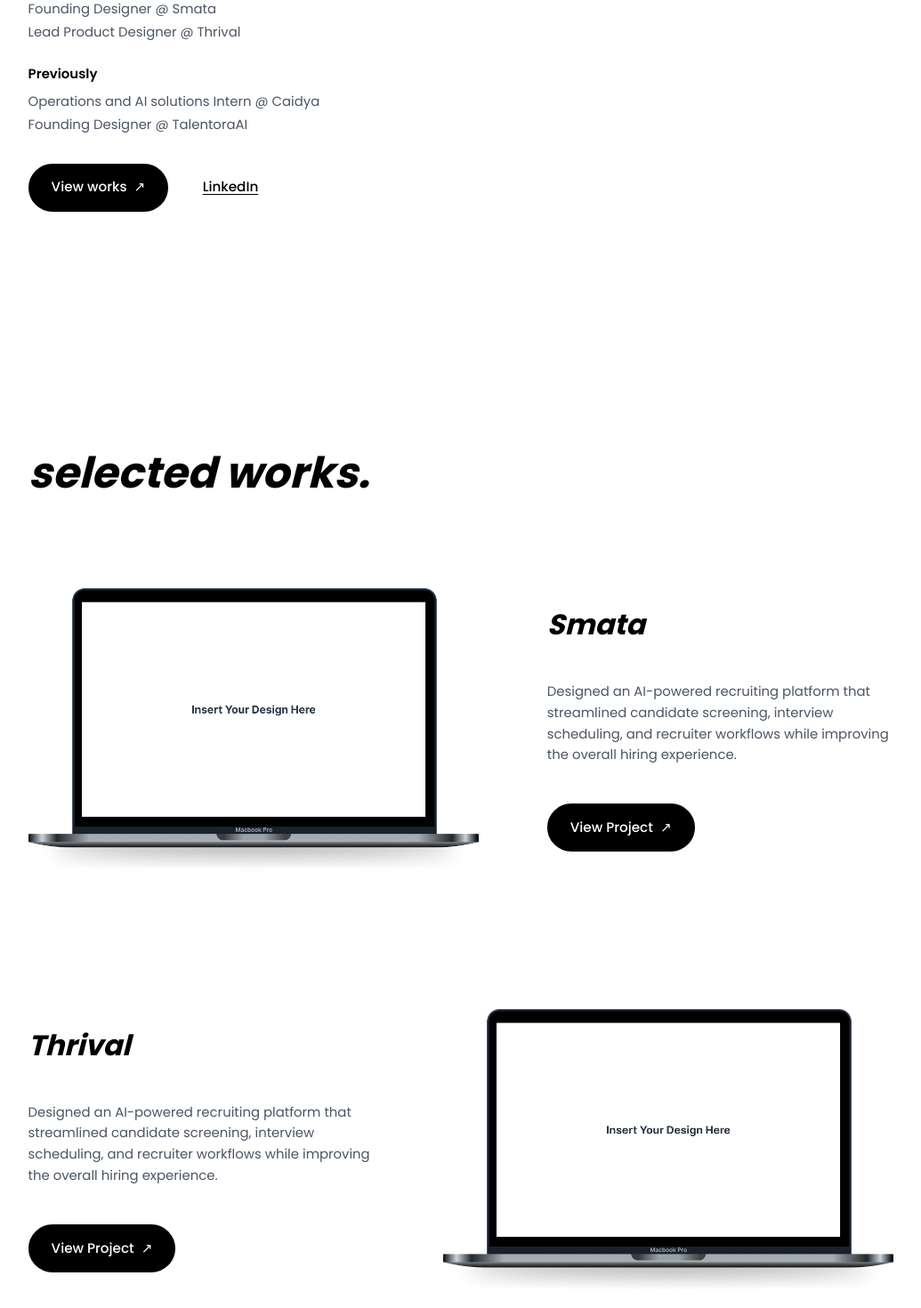
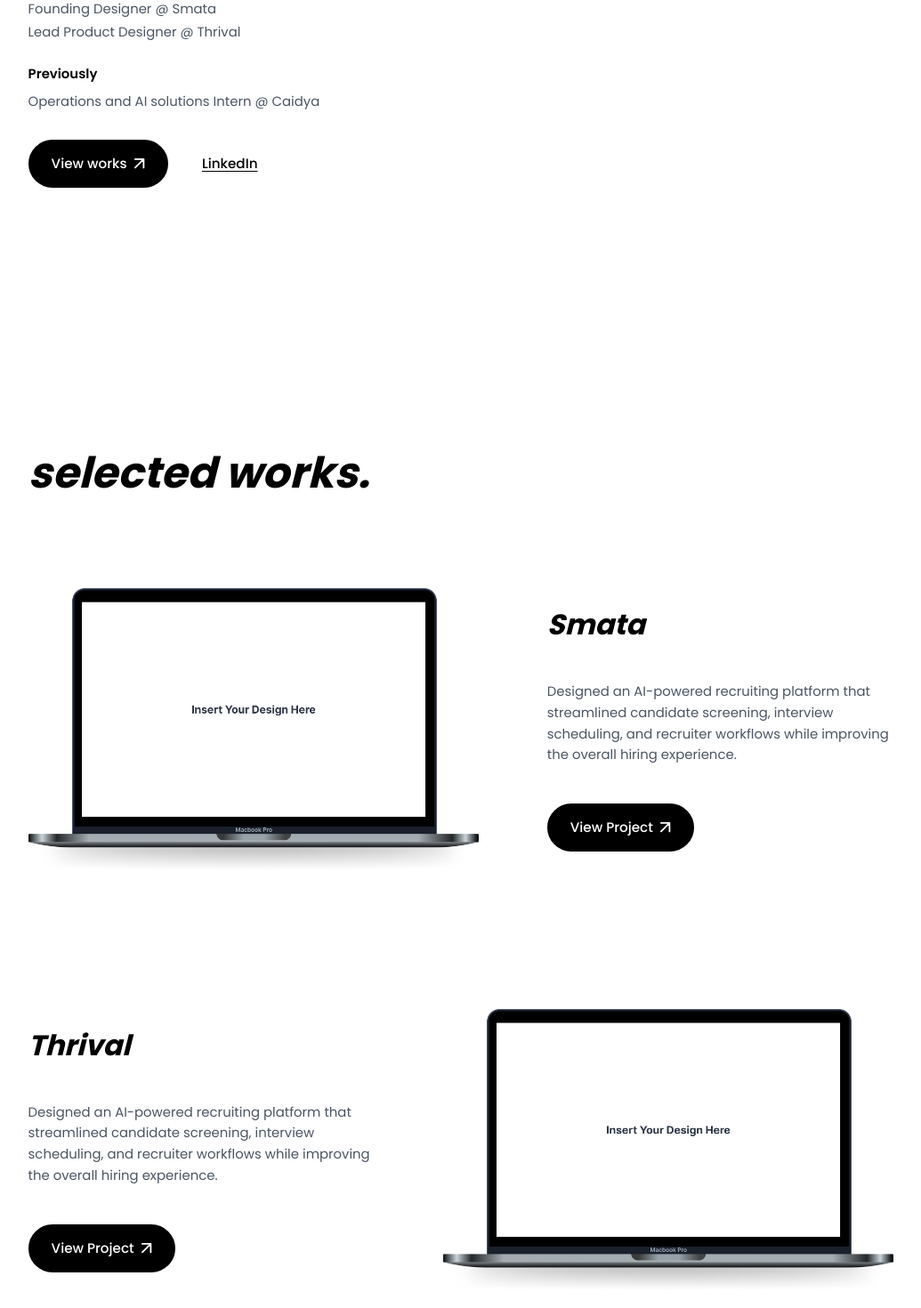
Before and after one commit to rchen0714/design-portfolio, a Next.js app: page / in a window 1280 px wide. Shown: the part 360-1830 px from the top of the page at 89% size, without its empty margins (122-1157 px from the left). Built offline with nearby package versions, Linux system fonts and the light colour scheme.

Commit message:
changes to formatting

```diff
--- a/src/app/globals.css
+++ b/src/app/globals.css
@@ -214,6 +214,12 @@ img {
   font-weight: 500;
 }
 
+.button-arrow {
+  width: 0.75rem;
+  height: 0.75rem;
+  flex-shrink: 0;
+}
+
 .hero-cta-button:hover,
 .work-card-button:hover {
   opacity: 0.85;
@@ -346,6 +352,10 @@ img {
     flex: none;
     width: 100%;
     max-width: none;
+  }
+
+  .work-card-media {
+    order: -1;
   }
 
   .work-card-content {
--- a/src/app/page.tsx
+++ b/src/app/page.tsx
@@ -43,14 +43,20 @@ export default function Home() {
               <div className="hero-experience-group">
                 <p className="hero-experience-label">Previously</p>
                 <p>Operations and AI solutions Intern @ <a href="" target="_blank" rel="noopener noreferrer">Caidya</a></p>
-                <p>Founding Designer @ <a href="" target="_blank" rel="noopener noreferrer">TalentoraAI</a></p>
               </div>
             </div>
 
             <div className="hero-cta">
               <a href="#selected-works" className="hero-cta-button">
                 View works
-                <span aria-hidden="true">↗</span>
+                <Image
+                  src="/thrival/right-arrow-icon.svg"
+                  alt=""
+                  width={12}
+                  height={12}
+                  className="button-arrow"
+                  aria-hidden="true"
+                />
               </a>
               <a
                 href="https://www.linkedin.com/in/rchen0714"
@@ -77,7 +83,14 @@ export default function Home() {
                 <p>Designed an AI-powered recruiting platform that streamlined candidate screening, interview scheduling, and recruiter workflows while improving the overall hiring experience.</p>
                 <Link href="/work/smata" className="work-card-button">
                   View Project
-                  <span aria-hidden="true">↗</span>
+                  <Image
+                    src="/thrival/right-arrow-icon.svg"
+                    alt=""
+                    width={12}
+                    height={12}
+                    className="button-arrow"
+                    aria-hidden="true"
+                  />
                 </Link>
               </div>
               <div className="work-card-media">
@@ -96,7 +109,14 @@ export default function Home() {
                 <p>Designed an AI-powered recruiting platform that streamlined candidate screening, interview scheduling, and recruiter workflows while improving the overall hiring experience.</p>
                 <Link href="/work/thrival" className="work-card-button">
                   View Project
-                  <span aria-hidden="true">↗</span>
+                  <Image
+                    src="/thrival/right-arrow-icon.svg"
+                    alt=""
+                    width={12}
+                    height={12}
+                    className="button-arrow"
+                    aria-hidden="true"
+                  />
                 </Link>
               </div>
               <div className="work-card-media">
@@ -123,7 +143,14 @@ export default function Home() {
                 <p>Designed an AI-powered recruiting platform that streamlined candidate screening, interview scheduling, and recruiter workflows while improving the overall hiring experience.</p>
                 <Link href="/work/talentora-ai" className="work-card-button">
                   View Project
-                  <span aria-hidden="true">↗</span>
+                  <Image
+                    src="/thrival/right-arrow-icon.svg"
+                    alt=""
+                    width={12}
+                    height={12}
+                    className="button-arrow"
+                    aria-hidden="true"
+                  />
                 </Link>
               </div>
             </article> */}
@@ -143,7 +170,14 @@ export default function Home() {
                 <p>Designed an AI-powered recruiting platform that streamlined candidate screening, interview scheduling, and recruiter workflows while improving the overall hiring experience.</p>
                 <Link href="/work/via" className="work-card-button">
                   View Project
-                  <span aria-hidden="true">↗</span>
+                  <Image
+                    src="/thrival/right-arrow-icon.svg"
+                    alt=""
+                    width={12}
+                    height={12}
+                    className="button-arrow"
+                    aria-hidden="true"
+                  />
                 </Link>
               </div>
             </article> */}
```
Also changed, not shown: public/thrival/right-arrow-icon.svg (added).
